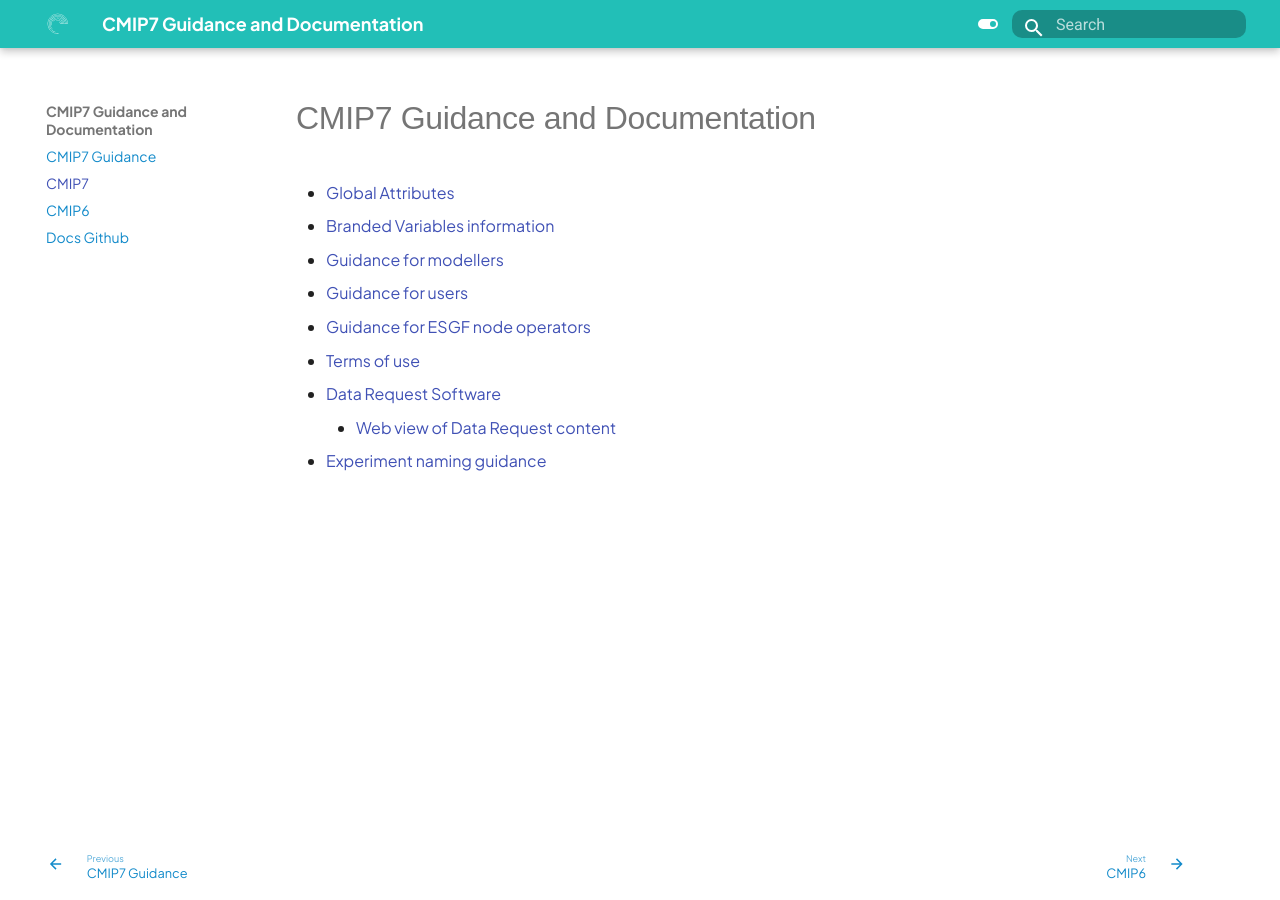
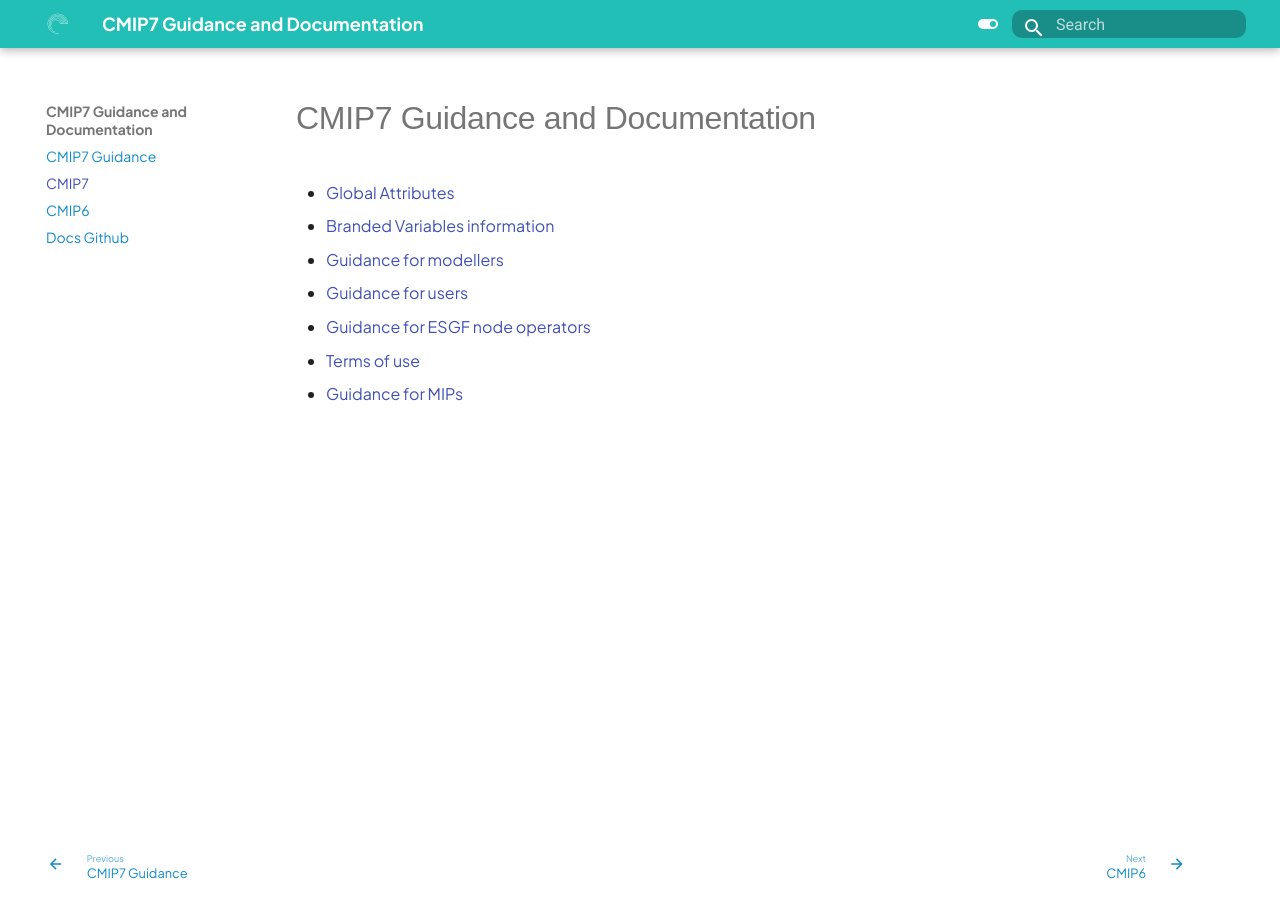
Before and after one commit to WCRP-CMIP/cmip7-guidance, an MkDocs documentation site: the page built from docs/CMIP7/index.md, in a window 1280 px wide. Built offline with MkDocs 1.6.1 and Material for MkDocs 9.7.7, drawn with Linux system fonts in a browser that asks for light colours; some web fonts are replaced.

Commit message:
make CMIP7/index.md consistent with CMIP7 ToC on top page

```diff
--- a/docs/CMIP7/index.md
+++ b/docs/CMIP7/index.md
@@ -12,6 +12,4 @@ title: CMIP7 Guidance
 - [Guidance for users](guidance_for_users.md)
 - [Guidance for ESGF node operators](guidance_for_esgf.md)
 - [Terms of use](terms_of_use.md)
-- [Data Request Software](https://github.com/CMIP-Data-Request/CMIP7_DReq_Software)
-    - [Web view of Data Request content ](https://cmip-data-request.github.io/cmip7-dreq-webview/)
-- [Experiment naming guidance](https://zenodo.org/records/14929769)
+- [Guidance for MIPs](guidance_for_mips.md)
```
